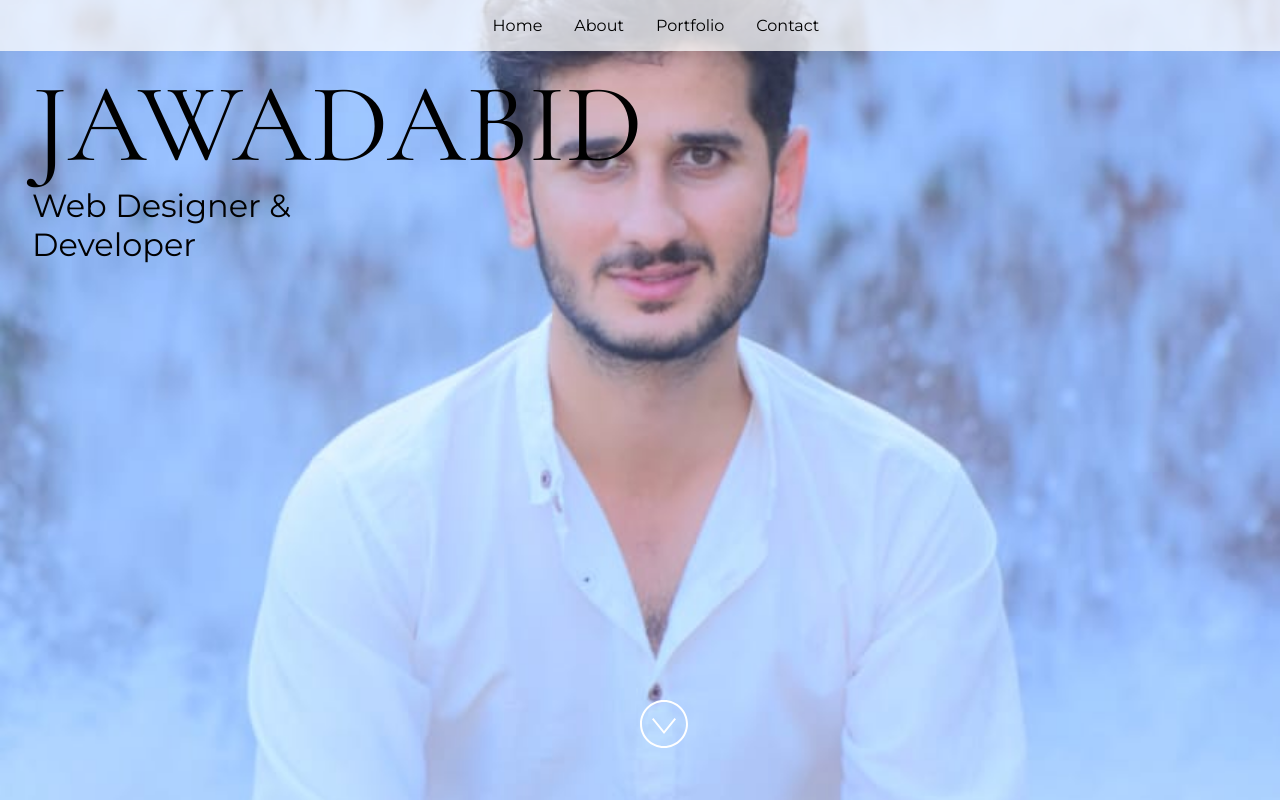
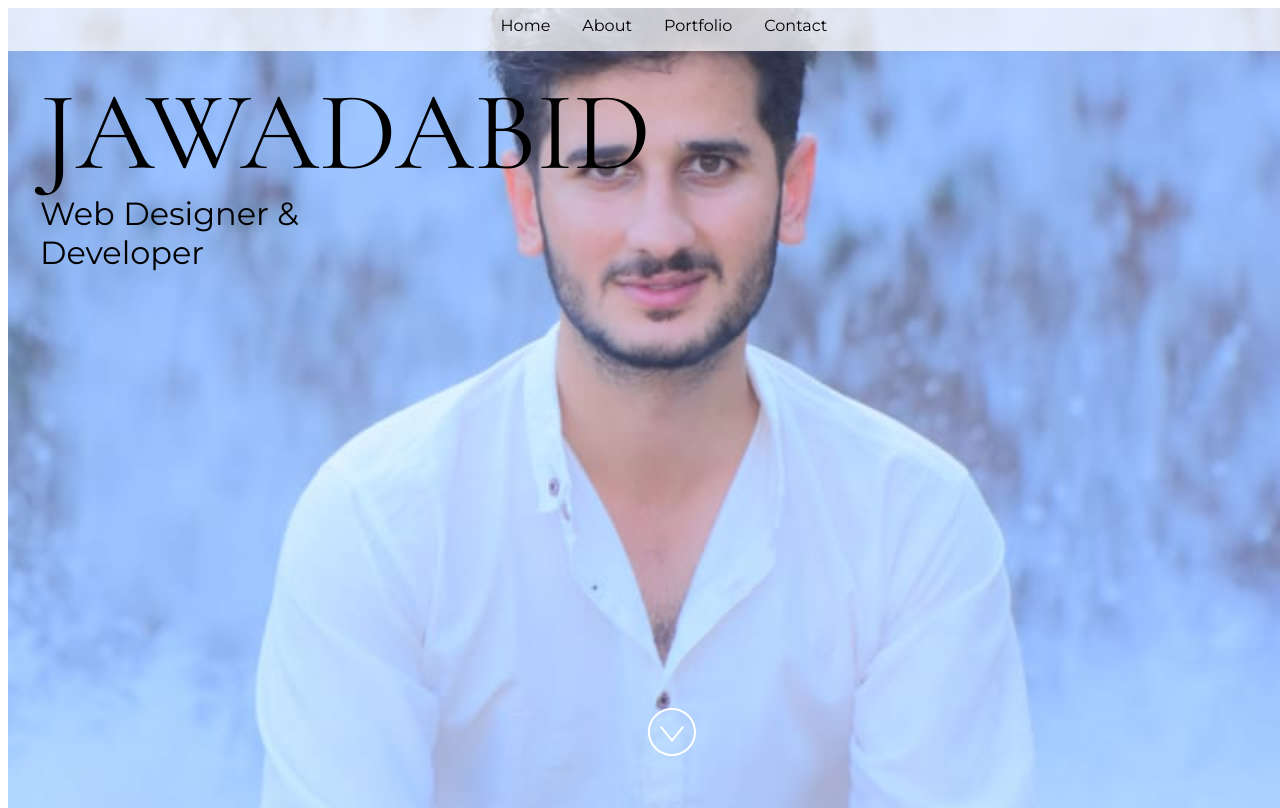
Before and after one commit to JAWADABID06/MLSA-TASK, a React (Vite) app: page / in a window 1280 px wide. Built offline with nearby package versions, Linux system fonts and the light colour scheme.

Commit message:
Update styles.css

```diff
--- a/src/styles.css
+++ b/src/styles.css
@@ -8,7 +8,7 @@ html,
 body {
   font-family: "Montserrat", sans-serif;
   height: 100%;
-  margin: 0;
+  margin: 20;
   overflow-x: hidden;
   padding: 0;
   width: 100%;
```
